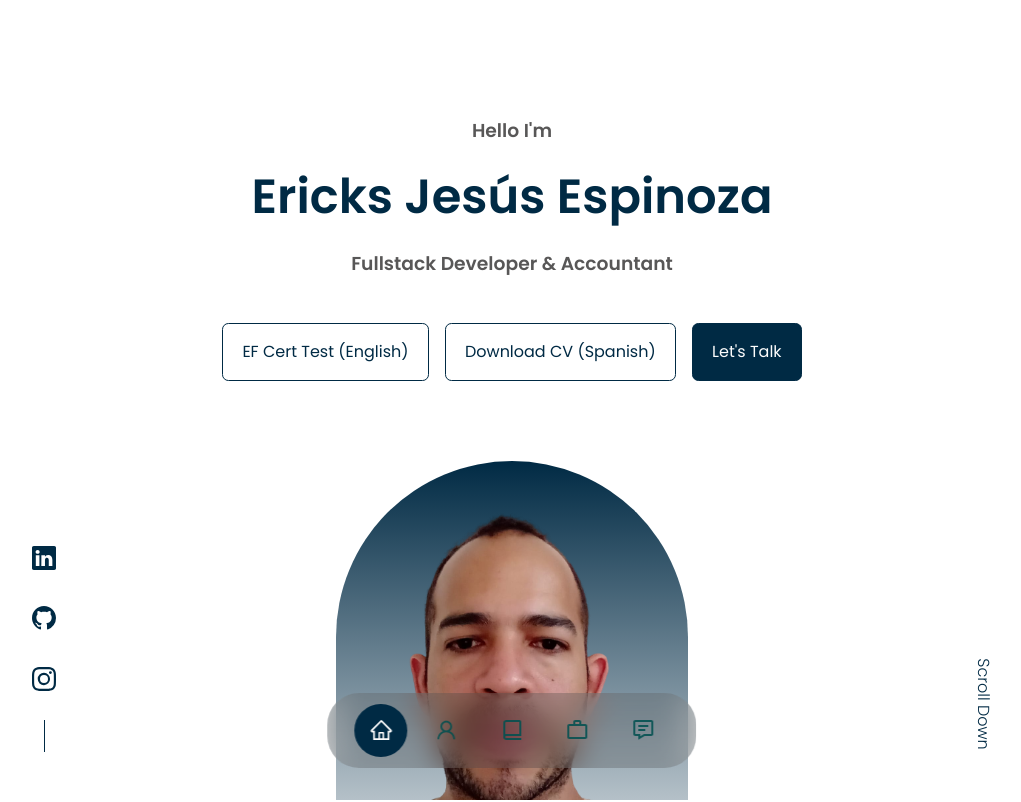
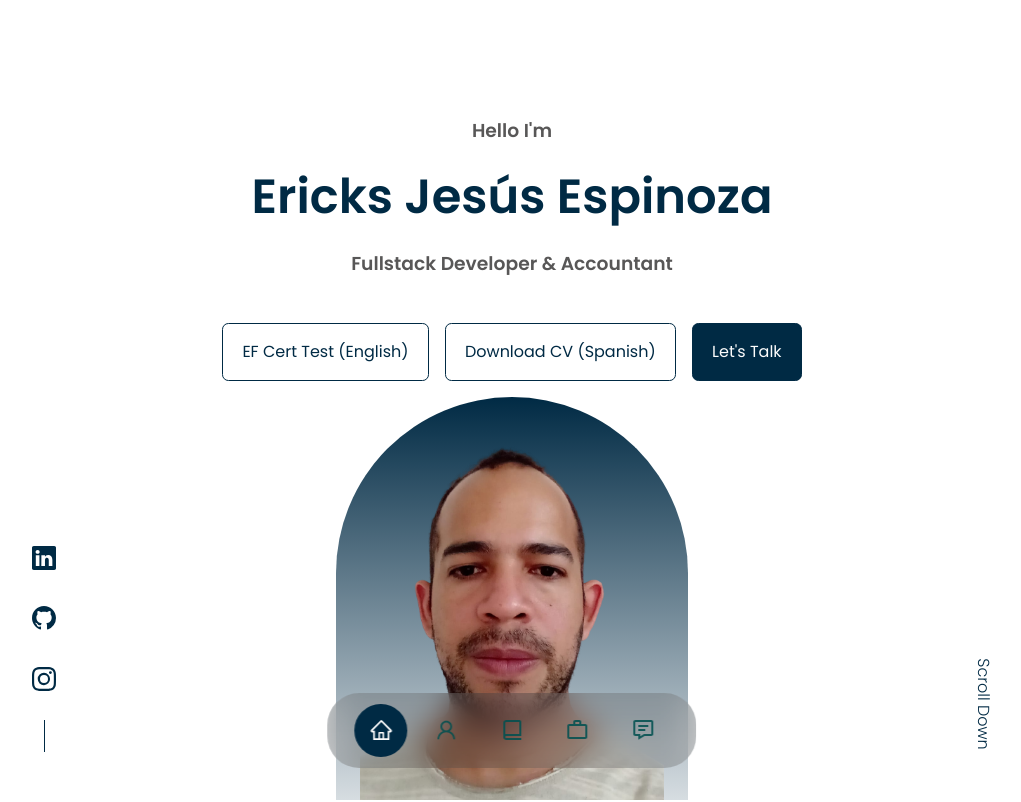
Before and after one commit to eespinoza1/Portfolio, a React (Vite) app: page / in a window 1280 px wide. Shown: the top 802 px of the page, without its empty margins (128-1149 px from the left). Built offline with nearby package versions, Linux system fonts and the light colour scheme.

Commit message:
add pic3

```diff
--- a/src/components/header/header.css
+++ b/src/components/header/header.css
@@ -70,10 +70,10 @@ header {
   height: 30rem;
   position: absolute;
   left: calc(50% - 11rem);
-  margin-top: 5rem;
+  margin-top: 1rem;
   border-radius: 12rem 12rem 0 0;
   overflow: hidden;
-  padding: 0.001rem 1rem 1rem 1rem;
+  padding: 0rem 1.5rem 1.5rem 1.5rem;
 }
 
 .scroll_down {
```
